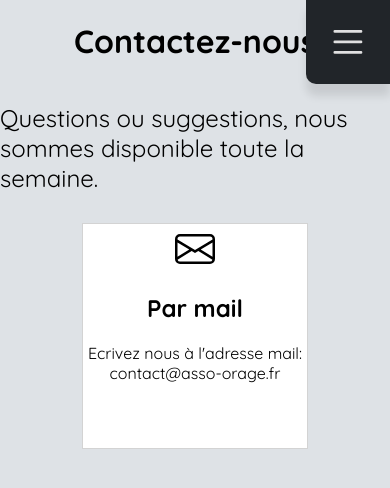
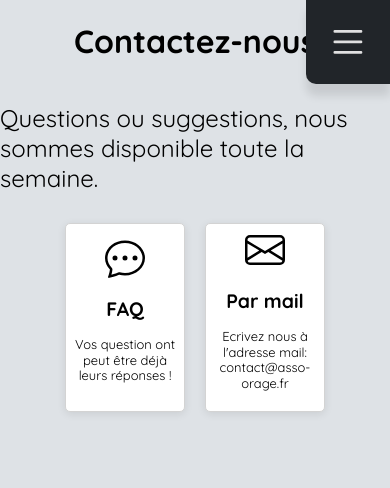
Before and after one commit to KasterborousConstellation/OrageWebSite, a Symfony app: template templates/contact/index.html.twig in a window 390 px wide. Shown: the top 488 px of the page. Run offline with Twig, Linux system fonts and the light colour scheme; the template is opened without the code that fills it, so the values that code supplies are empty; style sheets or scripts are compiled from the project's sources; some libraries are stand-ins or nearby versions.

Commit message:
navbar update

```diff
--- a/assets/styles/contact.css
+++ b/assets/styles/contact.css
@@ -8,25 +8,31 @@
     flex-direction: row;
     justify-content: center;
     width: 100%;
-    height: fit-content;
+    height: max-content;
 }
 .etiquette{
-    height: 100%;
+    width: 15vw;
+    max-width: 300px;
+    min-width: 120px;
     aspect-ratio: 1/1;
     margin: 10px;
-    padding: 5px;
+    padding: 0.5em;
     text-align: center;
     background-color: #fff;
     border: 1px solid lightgrey;
-    min-width: 120px;
-    min-height: 120px;
-    max-width: 300px;
-    max-height: 300px;
     display: flex;
     flex-direction: column;
     align-items: center;
     justify-content: center;
+    overflow: visible;
+    box-sizing: border-box;
+    font-size: calc(0.9*clamp(0.9rem, 2vw, 1.2rem));
+    line-height: 1.2;
+    box-shadow: 0 2px 8px rgba(0, 0, 0, 0.09);
+    border-radius: 5px;
 }
+
+
 .etiquette-icon{
     width: 40px;
 }
@@ -34,6 +40,9 @@
     font-weight: 600;
 }
 .etiquette a {
-    width: 100%;
-    height: 100%;
+    width: auto;
+    height: auto;
+    display: inline-block;
+    word-break: break-word;
+    font-size: inherit;
 }
--- a/assets/styles/navbar.css
+++ b/assets/styles/navbar.css
@@ -1,5 +1,7 @@
 :root{
     --navbar-height: max(50px,10vh);
+    --navbar-animation-delay: 1s;
+    --navbar-animation-bezier: ease;
 }
 .navbar{
     display: flex;
--- a/assets/styles/palette.css
+++ b/assets/styles/palette.css
@@ -1,10 +1,11 @@
 @import url('https://fonts.googleapis.com/css2?family=Quicksand:wght@400;700&display=swap');
 
-html{
+:root{
     --orage_dark_blue : #1864ab;
     --orage_light_blue : #1c7ed6;
     --orage_background : #dee2e6;
     --orage-accent-color: #9c36b5;
+    --orage-navbar-color: #212529;
     font-family: 'Quicksand', Arial, Helvetica, sans-serif;
 
 }
--- a/src/Controller/ContactController.php
+++ b/src/Controller/ContactController.php
@@ -19,4 +19,9 @@ final class ContactController extends AbstractController
     {
         return $this->render('contact/mail.html.twig');
     }
+    #[Route('/contact/faq',name : "contact.faq")]
+    public function faq() : Response
+    {
+        return $this->render('contact/faq.html.twig');
+    }
 }
--- a/templates/contact/index.html.twig
+++ b/templates/contact/index.html.twig
@@ -12,11 +12,19 @@
 </div>
 <div class ="etiquette-container">
 <div class="etiquette">
+    <a class ="reset-a" href={{ url("contact.faq") }}>
+        <img class ="etiquette-icon" src={{ asset("images/faq.svg") }} alt="icon">
+        <h2>FAQ</h2>
+        <p>Vos question ont peut être déjà leurs réponses !</p>
+    </a>
+</div>
+<div class="etiquette">
     <a class ="reset-a" href={{ url("contact.mail") }}>
         <img class ="etiquette-icon" src={{ asset("images/envelope.svg") }} alt="icon">
         <h2>Par mail</h2>
         <p>Ecrivez nous à l'adresse mail: <br>contact@asso-orage.fr</p>
     </a>
 </div>
+
 </div>
 {% endblock %}
```
Also changed, not shown: other parts of assets/styles/navbar.css (+25 -8 lines), templates/contact/faq.html.twig (added, +10 -0 lines), assets/images/faq.svg (added).
